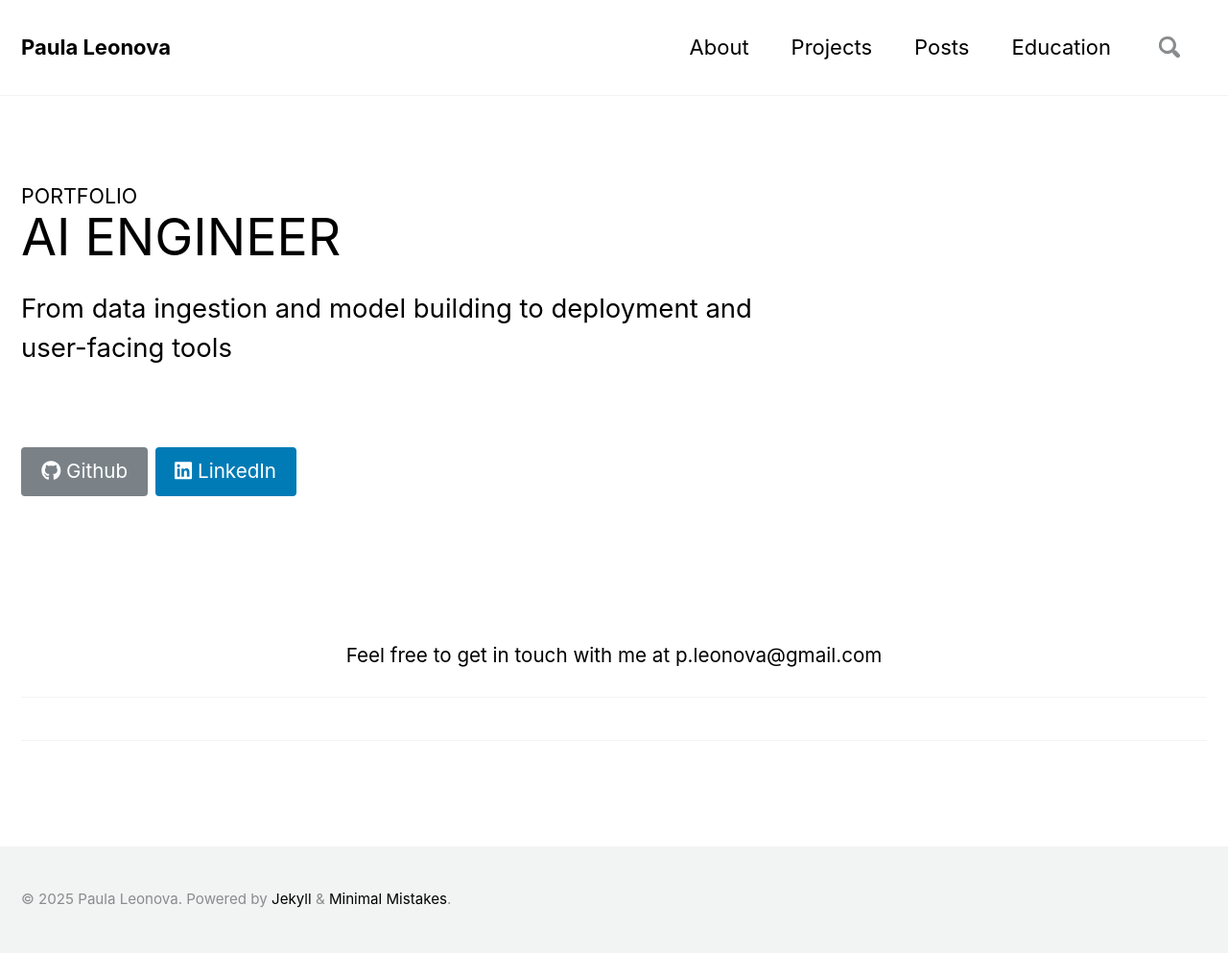
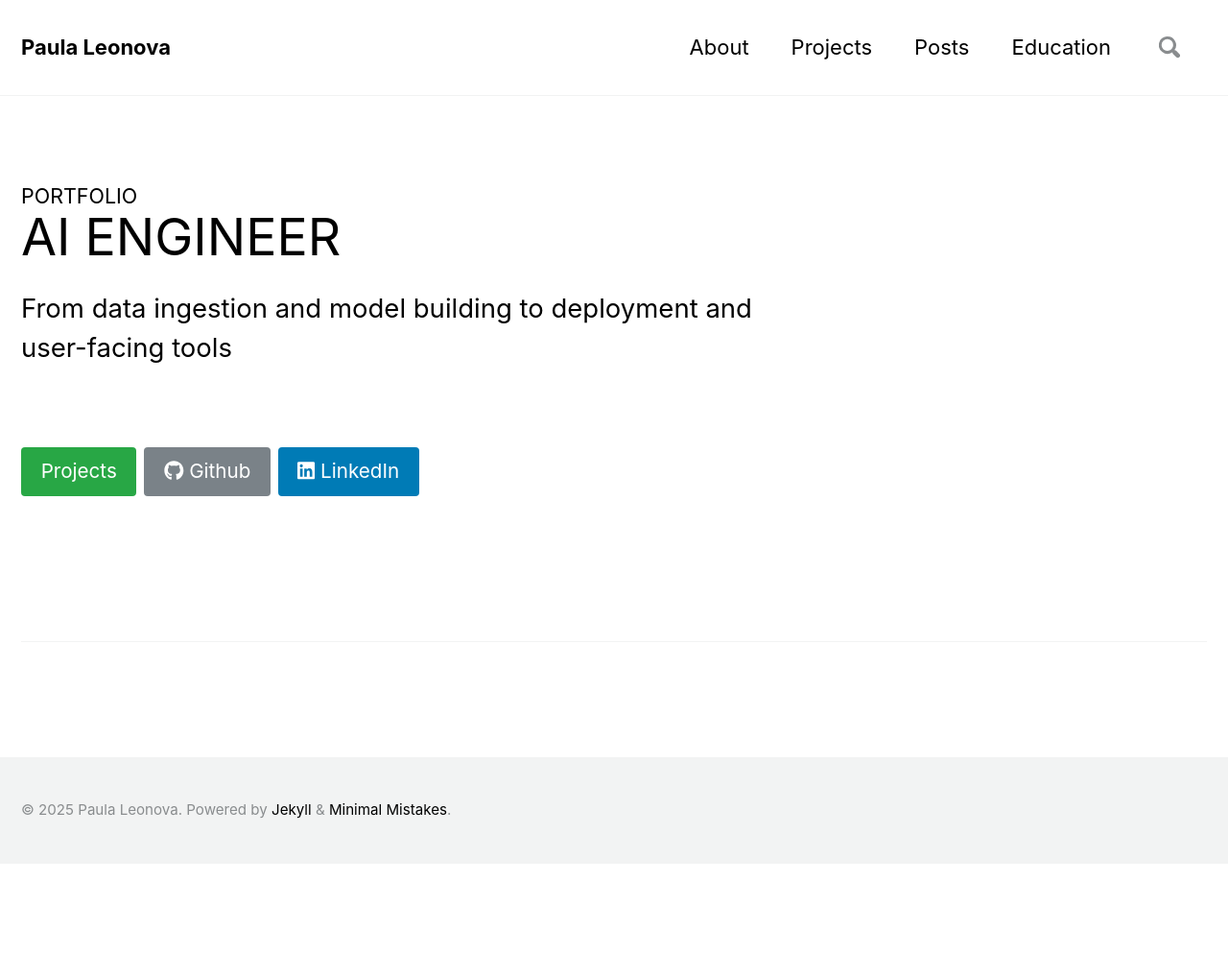
Before and after one commit to pleonova/pleonova.github.io, a Jekyll site: the page built from index.html, in a window 1280 px wide. Shown: the whole page at 96% size. Built offline with Jekyll 4.4.1, drawn with Linux system fonts in a browser that asks for light colours; nearby versions of some CDN libraries; the list of posts is cut into pages by our own code; after the commit the page ends 900 px from its top, so only the background shows below that.

Commit message:
Add projects button

```diff
--- a/assets/css/custom.css
+++ b/assets/css/custom.css
@@ -62,6 +62,19 @@ a {
   color: #ffffff !important;
 }
 
+/* Green Projects button */
+.btn--projects {
+  background-color: #28a745 !important;
+  border-color: #28a745 !important;
+  color: #ffffff !important;
+}
+
+.btn--projects:hover {
+  background-color: #218838 !important;
+  border-color: #218838 !important;
+  color: #ffffff !important;
+}
+
 /* Remove text shadows and make fonts simpler without dimension */
 .page__title,
 .page__meta,
--- a/index.html
+++ b/index.html
@@ -8,15 +8,7 @@ header:
   cta_label:
   cta_url:
   caption:
-excerpt: 'From data ingestion and model building to deployment and user-facing tools <br /> <small></small><br /><br />  [<i class="fab fa-github"></i> Github](https://github.com/pleonova){: .btn .btn--primary} [<i class="fab fa-linkedin"></i> LinkedIn](https://www.linkedin.com/in/paulaleonova/){: .btn .btn--linkedin}'
-
-
-
-
-intro:
-  - excerpt: 'Feel free to get in touch with me at p.leonova@gmail.com'
+excerpt: 'From data ingestion and model building to deployment and user-facing tools <br /> <small></small><br /><br />  [Projects](/projects/){: .btn .btn--projects} [<i class="fab fa-github"></i> Github](https://github.com/pleonova){: .btn .btn--primary} [<i class="fab fa-linkedin"></i> LinkedIn](https://www.linkedin.com/in/paulaleonova/){: .btn .btn--linkedin}'
 ---
 
-{% include feature_row id="intro" type="center" %}
-
 {% include feature_row %}
```
